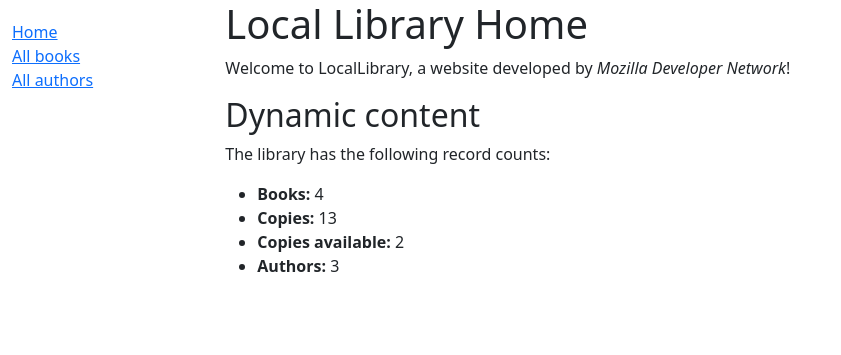
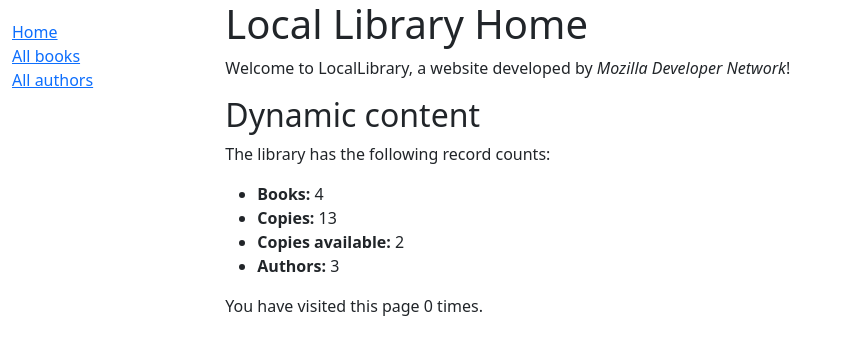
Before and after one commit to alan-xavier-16/locallibrary, a Django app: page /catalog/ in a window 1280 px wide. Shown: the top 355 px of the page, without its empty margins (0-841 px from the left). Run offline with Django 4.2, Linux system fonts and the light colour scheme; data comes from the database, SQL or seed files in the repository; both versions use the stored data as it was after the commit.

Commit message:
Learn about session in Django

```diff
--- a/catalog/templates/index.html
+++ b/catalog/templates/index.html
@@ -13,4 +13,6 @@
     <li><strong>Copies available:</strong> {{ num_instances_available }}</li>
     <li><strong>Authors:</strong> {{ num_authors }}</li>
   </ul>
+
+  <p>You have visited this page {{ num_visits }} time{{ num_visits|pluralize }}.</p>
 {% endblock %}
--- a/catalog/views.py
+++ b/catalog/views.py
@@ -19,11 +19,16 @@ def index(request):
     # The 'all()' is implied by default
     num_authors = Author.objects.count()
 
+    # Number of visits to this view, as counted in SESSION variable
+    num_visits = request.session.get('num_visits', 0)
+    request.session['num_visits'] = num_visits + 1
+
     context = {
         'num_books': num_books,
         'num_instances': num_instances,
         'num_instances_available': num_instances_available,
         'num_authors': num_authors,
+        'num_visits': num_visits,
     }
 
     # Render the HTML template index.html with data in context variable
```
Also changed, not shown: db.sqlite3.
